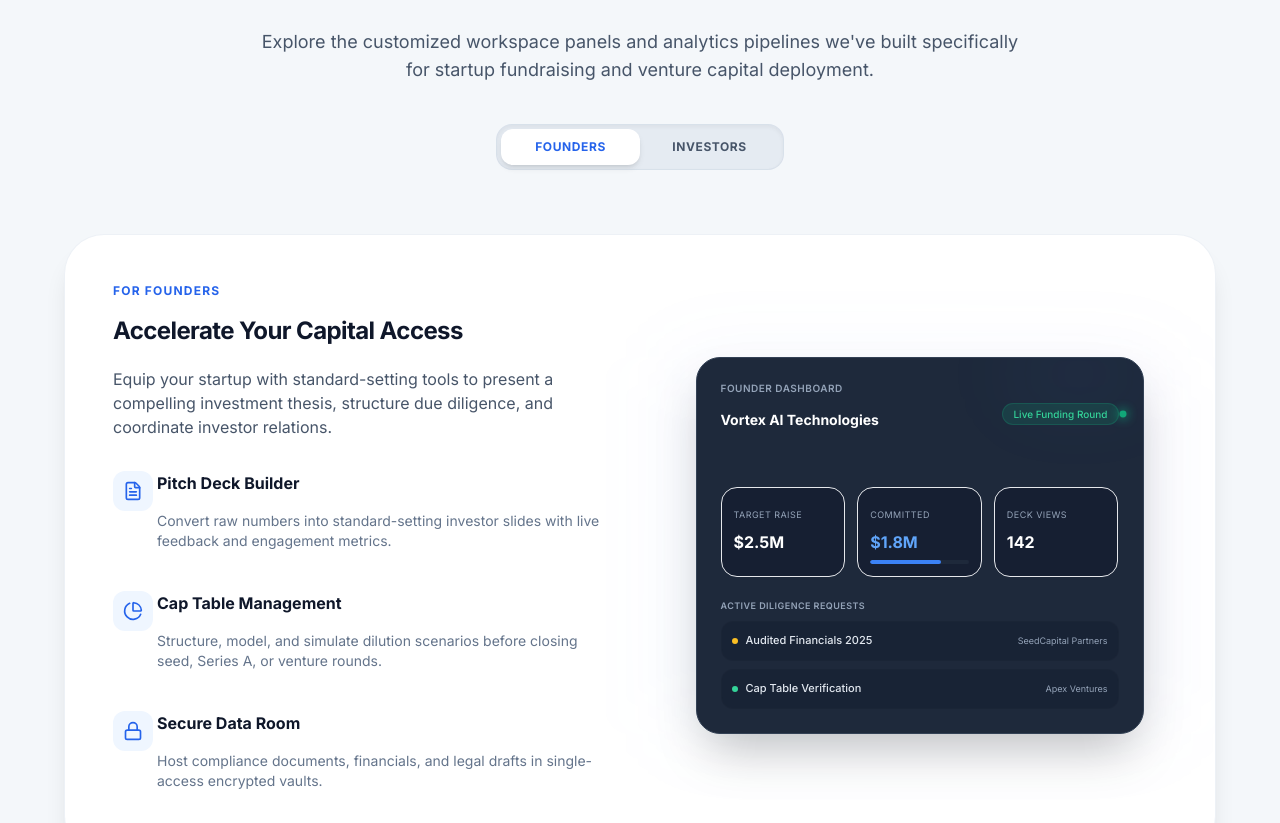
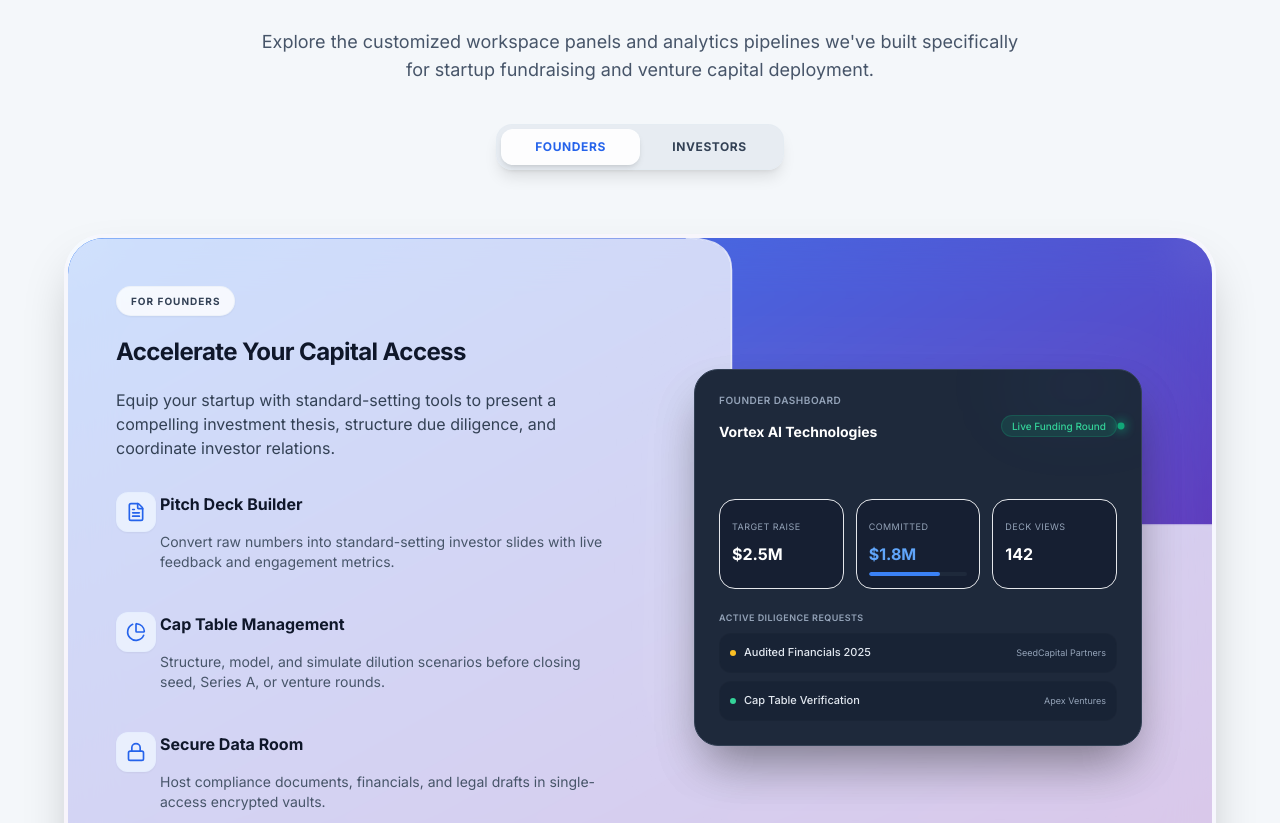
Before and after one commit to Vepusanan/Group_Project_USJ, a React (Vite) app in the folder client/: page / in a window 1280 px wide. Shown: the part 1795-2618 px from the top of the page. Built offline with nearby package versions, Linux system fonts and the light colour scheme; no server answers.

Commit message:
platfrom showroom updated

```diff
--- a/client/src/pages/HomePage.jsx
+++ b/client/src/pages/HomePage.jsx
@@ -627,28 +627,27 @@ const HomePage = () => {
             <p className="text-slate-600 text-base md:text-lg leading-relaxed">
               Explore the customized workspace panels and analytics pipelines we've built specifically for startup fundraising and venture capital deployment.
             </p>
-
-            {/* Interactive Toggle Switcher */}
+                 {/* Interactive Toggle Switcher */}
             <div className="flex justify-center mt-10">
-              <div className="relative flex bg-slate-200/80 p-1 rounded-2xl border border-slate-300/50 shadow-inner w-72">
+              <div className="relative flex bg-slate-300/30 backdrop-blur-md p-1 rounded-2xl border border-slate-200/40 shadow-lg w-72">
                 {/* Switch sliding indicator */}
                 <div
-                  className={`absolute top-1 bottom-1 w-[calc(50%-4px)] bg-white rounded-xl shadow-md transition-all duration-300 ease-[cubic-bezier(0.16,1,0.3,1)] ${
+                  className={`absolute top-1 bottom-1 w-[calc(50%-4px)] bg-white/90 backdrop-blur-sm rounded-xl shadow-md transition-all duration-300 ease-[cubic-bezier(0.16,1,0.3,1)] ${
                     showroomTab === "founder" ? "left-1" : "left-[calc(50%+2px)]"
                   }`}
                 />
                 <button
                   onClick={() => setShowroomTab("founder")}
-                  className={`relative z-10 flex-1 py-2.5 text-xs font-bold font-label uppercase tracking-wider rounded-xl transition-colors duration-300 ${
-                    showroomTab === "founder" ? "text-blue-600" : "text-slate-600 hover:text-slate-900"
+                  className={`relative z-10 flex-1 py-2.5 text-xs font-bold font-label uppercase tracking-wider rounded-xl transition-colors duration-305 ${
+                    showroomTab === "founder" ? "text-blue-600" : "text-slate-700 hover:text-slate-950"
                   }`}
                 >
                   Founders
                 </button>
                 <button
                   onClick={() => setShowroomTab("investor")}
-                  className={`relative z-10 flex-1 py-2.5 text-xs font-bold font-label uppercase tracking-wider rounded-xl transition-colors duration-300 ${
-                    showroomTab === "investor" ? "text-blue-600" : "text-slate-600 hover:text-slate-900"
+                  className={`relative z-10 flex-1 py-2.5 text-xs font-bold font-label uppercase tracking-wider rounded-xl transition-colors duration-305 ${
+                    showroomTab === "investor" ? "text-blue-600" : "text-slate-700 hover:text-slate-955"
                   }`}
                 >
                   Investors
@@ -659,17 +658,43 @@ const HomePage = () => {
 
           {/* Showroom Content Card */}
           <ScrollReveal direction="none" delay={150} className="w-full">
-            <div className="bg-white border border-slate-200/60 rounded-[2.5rem] p-8 md:p-12 shadow-xl overflow-hidden min-h-[480px] flex flex-col lg:flex-row items-center gap-12 lg:gap-16">
+            <div
+              className={`group relative border-4 border-white/95 rounded-[2.5rem] p-8 md:p-12 shadow-2xl overflow-hidden min-h-[480px] flex flex-col lg:flex-row items-center gap-12 lg:gap-16 transition-all duration-700 ${
+                showroomTab === "founder"
+                  ? "bg-gradient-to-br from-blue-500 via-indigo-650 to-purple-800"
+                  : "bg-gradient-to-br from-purple-500 via-indigo-650 to-blue-800"
+              }`}
+            >
+              {/* Glassmorphic Background overlay clipped to expose the top-right color quadrant */}
+              <div
+                className="absolute inset-0 bg-white/75 backdrop-blur-xl z-0 pointer-events-none"
+                style={{ clipPath: "url(#glass-clip)" }}
+              />
+
+              {/* White Highlight Border Stroke matching the custom cutout curve */}
+              <svg
+                className="absolute inset-0 w-full h-full pointer-events-none z-10"
+                viewBox="0 0 100 100"
+                preserveAspectRatio="none"
+              >
+                <path
+                  d="M 54,0 Q 58,0 58,5 L 58,36 Q 58,45 67,45 L 100,45"
+                  fill="none"
+                  stroke="rgba(255,255,255,0.75)"
+                  strokeWidth="1.5"
+                  vectorEffect="non-scaling-stroke"
+                />
+              </svg>
 
               {/* Left Column: Features info */}
-              <div className="w-full lg:w-1/2 flex flex-col justify-center">
-                <span className="inline-flex text-xs font-bold font-label text-blue-600 uppercase tracking-widest mb-4">
+              <div className="w-full lg:w-1/2 flex flex-col justify-center relative z-20">
+                <span className="inline-flex px-3.5 py-1.5 rounded-full text-[10px] font-extrabold uppercase tracking-widest bg-white/80 border border-slate-200/40 text-slate-700 shadow-sm w-max mb-5">
                   {SHOWROOM_DATA[showroomTab].badge}
                 </span>
-                <h3 className="text-2xl md:text-3.5xl font-bold text-midnight-navy mb-5 tracking-tight transition-all duration-305">
+                <h3 className="text-2xl md:text-3.5xl font-bold text-slate-900 mb-5 tracking-tight transition-all duration-300">
                   {SHOWROOM_DATA[showroomTab].title}
                 </h3>
-                <p className="text-slate-600 text-sm md:text-base leading-relaxed mb-8">
+                <p className="text-slate-700 text-sm md:text-base leading-relaxed mb-8">
                   {SHOWROOM_DATA[showroomTab].description}
                 </p>
 
@@ -679,14 +704,14 @@ const HomePage = () => {
                     const IconComp = feat.icon;
                     return (
                       <div key={feat.title} className="flex gap-4 group">
-                        <div className="flex-shrink-0 w-10 h-10 rounded-xl bg-blue-50 text-blue-600 flex items-center justify-center group-hover:bg-blue-600 group-hover:text-white transition-all duration-300">
+                        <div className="flex-shrink-0 w-10 h-10 rounded-xl bg-blue-50/80 border border-blue-100/30 text-blue-600 flex items-center justify-center group-hover:bg-blue-600 group-hover:text-white transition-all duration-300 shadow-sm">
                           <IconComp className="h-5 w-5" />
                         </div>
                         <div>
-                          <h4 className="text-base font-bold text-midnight-navy group-hover:text-blue-600 transition-colors duration-200">
+                          <h4 className="text-base font-bold text-slate-900 group-hover:text-blue-600 transition-colors duration-200">
                             {feat.title}
                           </h4>
-                          <p className="text-xs md:text-sm text-slate-500 mt-1 leading-relaxed">
+                          <p className="text-xs md:text-sm text-slate-600 mt-1 leading-relaxed">
                             {feat.desc}
                           </p>
                         </div>
@@ -697,10 +722,10 @@ const HomePage = () => {
               </div>
 
               {/* Right Column: Premium Mock Dashboard Graphic */}
-              <div className="w-full lg:w-1/2 flex items-center justify-center relative">
+              <div className="w-full lg:w-1/2 flex items-center justify-center relative z-20">
                 {/* Glowing decorative gradient behind mock UI */}
-                <div className="absolute inset-0 bg-gradient-to-tr from-blue-500/5 to-indigo-500/5 rounded-3xl blur-2xl pointer-events-none" />
-                <div className="w-full max-w-md transition-all duration-500 transform hover:scale-[1.02]">
+                <div className="absolute inset-0 bg-gradient-to-tr from-white/10 to-white/5 rounded-3xl blur-2xl pointer-events-none" />
+                <div className="w-full max-w-md transition-all duration-500 transform hover:scale-[1.02] shadow-2xl rounded-3xl">
                   {SHOWROOM_DATA[showroomTab].dashboardMock}
                 </div>
               </div>
```
